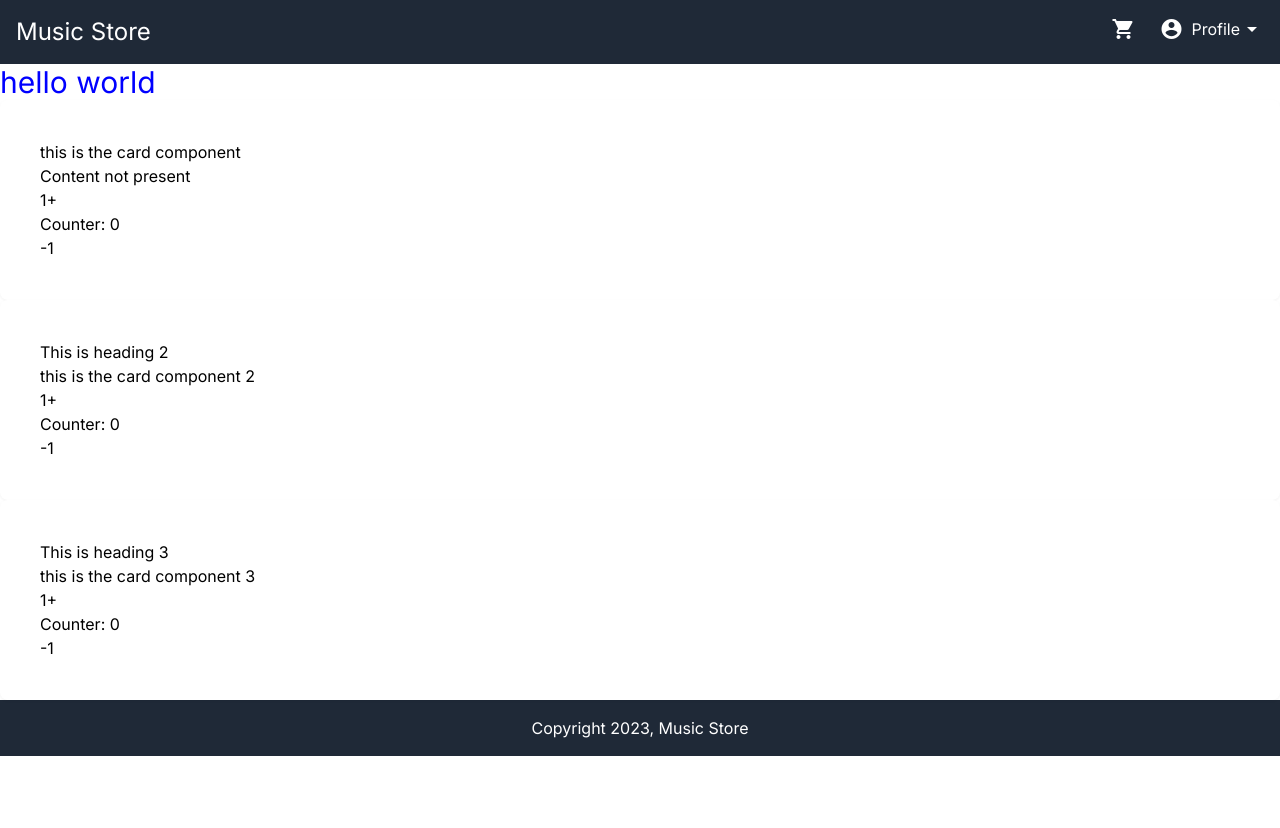
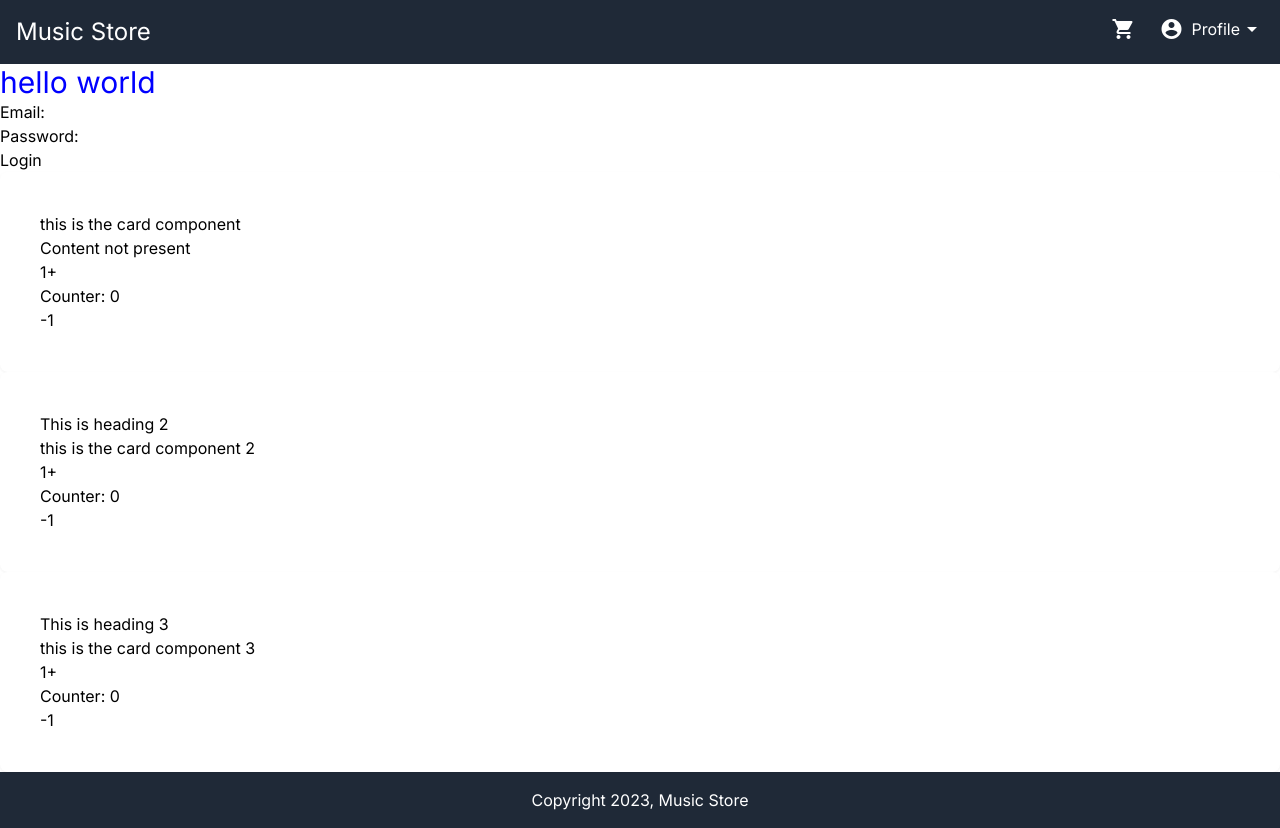
Before and after one commit to frontenddevtrainer/nextjs-march-24, a Next.js app: page / in a window 1280 px wide. Before the commit the page ends 800 px from the top, so only its background shows below. Built offline with nearby package versions, Linux system fonts and the light colour scheme.

Commit message:
implement simple login.

```diff
--- /dev/null
+++ b/app/components/login-form/index.tsx
@@ -0,0 +1,38 @@
+"use client";
+
+import { FormEventHandler, useState } from "react";
+
+const LoginForm = () => {
+  const [email, setEmail] = useState("");
+  const [password, setPassword] = useState("");
+
+  const loginUser = (e: any) => {
+    e.preventDefault();
+    /// fetch
+  };
+
+  return (
+    <form onSubmit={loginUser}>
+      <p>
+        Email:
+        <input
+          onChange={(e) => {
+            setEmail(e.target.value);
+          }}
+        />
+      </p>
+      <p>
+        Password:
+        <input
+          onChange={(e) => {
+            setPassword(e.target.value);
+          }}
+        />
+      </p>
+      <button type="submit">Login</button>
+      {email} {password}
+    </form>
+  );
+};
+
+export default LoginForm;
--- a/app/page.tsx
+++ b/app/page.tsx
@@ -1,5 +1,6 @@
 import Heading from "@/app/components/heading";
 import Card from "./components/card";
+import LoginForm from "./components/login-form";
 
 export default function Home() {
   const cards = [
@@ -22,6 +23,7 @@ export default function Home() {
   return (
     <>
       <Heading />
+      <LoginForm />
       {cards?.length > 0 &&
         cards.map((card, index) => {
           const { heading, id, content } = card;
```
